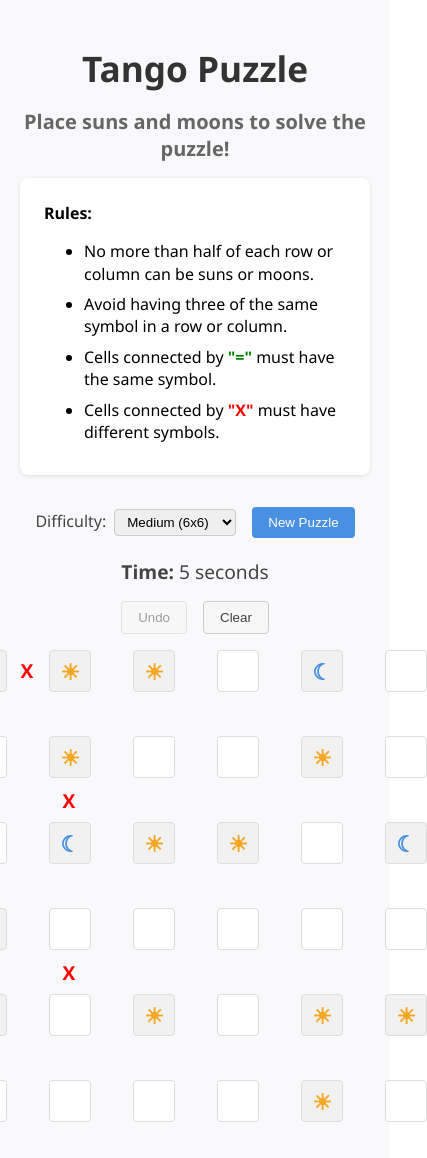
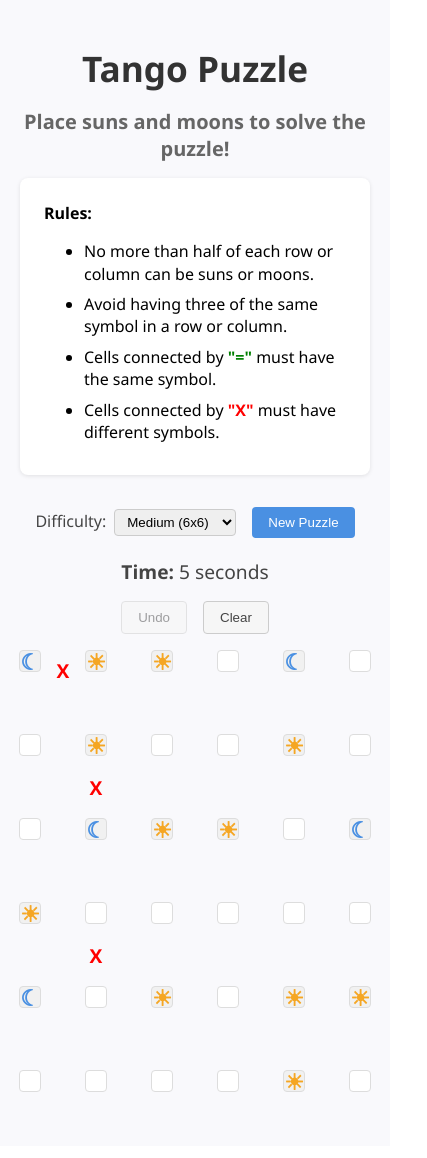
Before and after one commit to khaledbaghdadii/tangoclone, a React (Create React App) app: page / in a window 390 px wide. Shown: the whole page, 427 px wide, since content can reach past the window. Built offline with nearby package versions, Linux system fonts and the light colour scheme.

Commit message:
make responsive 1

```diff
--- a/src/App.css
+++ b/src/App.css
@@ -139,8 +139,6 @@
 
 /* Puzzle cells (actual game cells) */
 .puzzle-cell {
-  width: 40px;
-  height: 40px;
   background: #ffffff;
   border: 1px solid #ddd;
   display: flex;
@@ -171,8 +169,6 @@
 
 /* Constraint cells (between puzzle cells) */
 .constraint {
-  width: 40px;
-  height: 40px;
   display: flex;
   align-items: center;
   justify-content: center;
@@ -259,3 +255,106 @@
 .modal button:hover {
   background-color: #4281c7;
 }
+
+/* The puzzle board container */
+.puzzle-board-grid {
+  display: grid;
+  gap: 2px;
+  /* We'll use our custom variable --grid-size to set the columns */
+  grid-template-columns: repeat(var(--grid-size), 1fr);
+
+  /* A nice default width for large screens */
+  max-width: 600px;
+  width: 100%;
+
+  /* Center the grid */
+  margin: 0 auto;
+  transition: all 0.2s ease-in-out;
+}
+
+/* Make the puzzle board shrink to fit smaller screens */
+@media (max-width: 768px) {
+  .puzzle-board-grid {
+    /* Let it be as wide as 90% of the viewport, whichever is smaller */
+    max-width: 90vw;
+  }
+}
+
+/* Puzzle cells (actual game cells), constraints, etc.
+   Use aspect-ratio to keep them squares as the grid resizes.
+   Remove the fixed width and height. */
+.puzzle-cell,
+.constraint,
+.constraint-empty {
+  aspect-ratio: 1 / 1;
+  display: flex;
+  align-items: center;
+  justify-content: center;
+}
+
+/* If you want a minimum size so they never become *too* small, add: */
+.puzzle-cell,
+.constraint,
+.constraint-empty {
+  min-width: 20px;
+  min-height: 20px;
+}
+
+/* Keep your existing styles, but remove the width/height from puzzle-cell */
+.puzzle-cell {
+  background: #ffffff;
+  border: 1px solid #ddd;
+  cursor: pointer;
+  position: relative;
+  font-size: 1.4rem;
+  transition: background 0.2s, box-shadow 0.2s;
+  border-radius: 4px;
+}
+
+.puzzle-cell.given {
+  background: #f1f1f1;
+  cursor: default;
+  font-weight: bold;
+}
+
+.puzzle-cell.editable:hover {
+  background: #fafafa;
+  box-shadow: 0 0 5px rgba(0, 0, 0, 0.05);
+}
+
+.puzzle-cell.error {
+  background: #ffe3e3; /* Light red background for errors */
+  border-color: #ffaaaa;
+}
+
+/* Constraint cells (between puzzle cells) */
+.constraint {
+  /* No fixed width/height, just keep it flexible */
+  border: none;
+  font-weight: bold;
+  font-size: 1.2rem;
+  color: #999;
+}
+
+.constraint-equal {
+  color: green;
+}
+
+.constraint-opposite {
+  color: red;
+}
+
+.constraint-empty {
+  /* just an empty cell for spacing */
+}
+
+/* Sun/Moon icons can stay as is, or adapt font-size if needed. */
+.sun {
+  color: #f5a623;
+  font-size: 22px;
+}
+
+.moon {
+  color: #4a90e2;
+  font-size: 22px;
+}
--- a/src/App.js
+++ b/src/App.js
@@ -392,11 +392,12 @@ function PuzzleBoard({ puzzle, givens, onCellClick, errorCells, puzzleData }) {
     }
   }
 
+  // Return the puzzle grid
   return (
     <div
       className="puzzle-board-grid"
       style={{
-        gridTemplateColumns: `repeat(${gridSize}, 40px)`,
+        "--grid-size": gridSize, // pass this to CSS as a variable
       }}
     >
       {gridItems}
```
